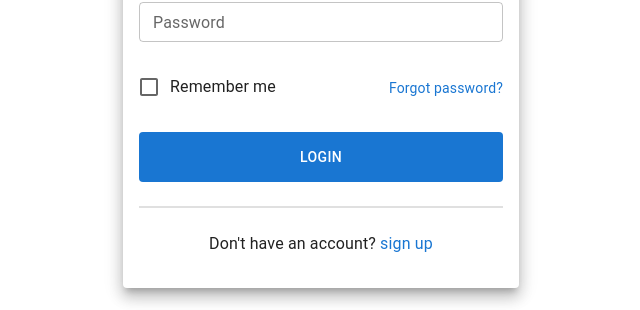
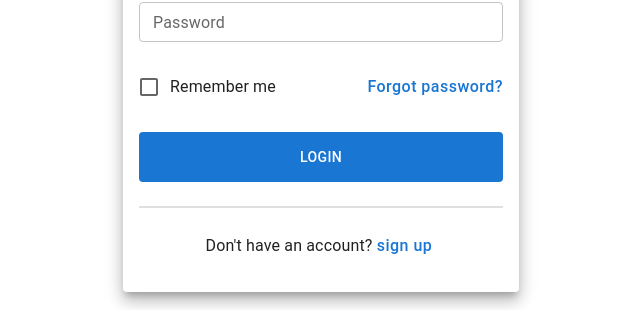
Before and after one commit to DilukshanA/travel-management-frontend, a Next.js app: page /login in a window 1280 px wide. Shown: the part 386-696 px from the top of the page, without its empty margins (319-959 px from the left). Built offline with nearby package versions, Linux system fonts and the light colour scheme; no server answers; what @mui/material-nextjs would draw is missing.

Commit message:
add formik to login

```diff
--- a/src/app/login/page.tsx
+++ b/src/app/login/page.tsx
@@ -1,9 +1,15 @@
+"use client";
 import LoginForm from '@/components/Authentication/LoginForm';
+import TextButton from '@/components/ui/TextButton';
 import { Box, Button, Container, Divider, Link, Paper, Typography } from '@mui/material'
+import NextLink from 'next/link';
+import { useRouter } from 'next/navigation';
 import React from 'react'
 import { FcGoogle } from "react-icons/fc";
 
 const page = () => {
+
+  const router = useRouter();
   return (
     <Container maxWidth="xs">
         <Paper elevation={10} sx={{ my:8, padding: 2}}>
@@ -65,17 +71,12 @@ const page = () => {
               justifyContent: 'center',
               mb:2
             }}>
-              <Typography sx={{ fontSize: '1rem' }}>
+              <Typography sx={{ fontSize: '1rem' , display:'flex' , alignItems: 'center' }}>
                 Don't have an account?
-                <Link
-                  href="/signup"
-                  underline="hover"
-                  sx={{
-                    ml: 0.5,
-                  }}
-                >
-                  sign up
-                </Link>
+                <TextButton
+                  onClick={() => router.push('/signup')}
+                  text="sign up"
+                />
               </Typography>
             </Box>
         </Paper>
--- a/src/app/signup/page.tsx
+++ b/src/app/signup/page.tsx
@@ -10,6 +10,7 @@ import toast from 'react-hot-toast';
 import { getErrorMessage } from '../../../lib/authentication/authExceptions';
 import LoadingBackdrop from '@/components/ui/LoadingBackdrop';
 import { useRouter } from 'next/navigation';
+import TextButton from '@/components/ui/TextButton';
 
 const page = () => {
 
@@ -30,8 +31,6 @@ const page = () => {
       console.log('SignUp Result:', result);
       // Display: User registered successfully! from backend
       toast.success(result.message || 'User signed up with successfully!')
-
-      console.log("New user : ", )
 
       // navigate to add role and name page
       setTimeout(() => {
@@ -122,17 +121,12 @@ const page = () => {
               justifyContent: 'center',
               mb:2
             }}>
-              <Typography sx={{ fontSize: '1rem' }}>
+              <Typography sx={{ fontSize: '1rem' , display:'flex' , alignItems: 'center' }}>
                 Already have an account?
-                <Link
-                  href="/login"
-                  underline="hover"
-                  sx={{
-                    ml: 0.5,
-                  }}
-                >
-                  sign in
-                </Link>
+                <TextButton
+                  onClick={() => router.push('/login')}
+                  text="Login"
+                />
               </Typography>
             </Box>
         </Paper>
--- a/src/components/Authentication/LoginForm.tsx
+++ b/src/components/Authentication/LoginForm.tsx
@@ -1,9 +1,34 @@
-import { Box, Button, Checkbox, FormControlLabel, Link, TextField, Typography } from '@mui/material'
+import { Box, Button, Checkbox, FormControlLabel, TextField, Typography } from '@mui/material'
 import React from 'react'
+import TextButton from '../ui/TextButton'
+import { useFormik } from 'formik'
+import { signInValidate } from '@/forms/login/validation'
+import { signInInitialValues } from '@/forms/login/initialValues'
+import { signInWithEmailAndPassword } from 'firebase/auth'
+import { auth } from '../../../lib/firebaseConfig'
 
 const LoginForm = () => {
+
+  const handleLogin = async () => {
+    console.log('Login form submitted:', formik.values.email);
+    try {
+      if (!formik.values.email || !formik.values.password) {
+        throw new Error('Email and password are required.');
+      }
+      const userCredential = await signInWithEmailAndPassword(auth, formik.values.email, formik.values.password );
+      console.log('User logged in successfully:', userCredential.user);
+    } catch (error) {
+      console.log('Login error:', error);
+    }
+  }
+
+  const formik = useFormik({
+    initialValues: signInInitialValues,
+    onSubmit: handleLogin,
+    validate: signInValidate
+  })
   return (
-    <Box component="form" sx={{
+    <Box component="form" onSubmit={formik.handleSubmit} sx={{
       mt: 4,
       }}>
 
@@ -15,15 +40,24 @@ const LoginForm = () => {
 
         <Box>
           <TextField id='email' label="Email" variant='outlined'
-              size='small'
-              sx={{
-                width: '100%'
-              }}
+              size='small' sx={{ width: '100%'}}
+              name='email'
+              onChange={formik.handleChange}
+              onBlur={formik.handleBlur}
+              value={formik.values.email}
+              error={formik.touched.email && Boolean(formik.errors.email)}
+              helperText={formik.touched.email && formik.errors.email}
           />
         </Box>
         <Box>
           <TextField id='password' label="Password" variant='outlined'
               size='small' fullWidth type='password'
+              name='password'
+              onChange={formik.handleChange}
+              onBlur={formik.handleBlur}
+              value={formik.values.password}
+              error={formik.touched.password && Boolean(formik.errors.password)}
+              helperText={formik.touched.password && formik.errors.password}
           />
         </Box>
 
@@ -37,12 +71,12 @@ const LoginForm = () => {
                   Remember me
                   </Typography>
               }
+              name='rememberMe'
+              onChange={formik.handleChange}
+              value={formik.values.rememberMe}
             />
             <Box>
-                <Link href="/forgot-password" variant="body2" underline="hover">
-                    Forgot password?
-                </Link>
-
+                <TextButton text="Forgot password?" />
             </Box>
         </Box>
       </Box>
--- /dev/null
+++ b/src/components/ui/TextButton.tsx
@@ -0,0 +1,39 @@
+import { Button } from '@mui/material'
+import React from 'react'
+
+type TextButtonProps = {
+    onClick?: () => void;
+    text?: string;
+
+}
+
+const TextButton = (
+    { onClick, text } : TextButtonProps
+) => {
+  return (
+    <Button
+        onClick={onClick}
+        variant='text'
+        size='small'
+        disableElevation
+        disableRipple
+        sx={{
+        textTransform: 'none',
+        fontSize: '1rem',
+        backgroundColor: 'transparent',
+        '&:hover': {
+            backgroundColor: 'transparent',
+            textDecoration: 'underline',
+            textDecorationThickness: '1.5px',
+        },
+        boxShadow: 'none',
+        padding: 0,
+        margin: 0
+        }}
+    >
+        {text}
+    </Button>
+  )
+}
+
+export default TextButton
--- /dev/null
+++ b/src/forms/login/initialValues.ts
@@ -0,0 +1,7 @@
+import { FormValues } from "@/types/formik";
+
+export const signInInitialValues : FormValues = {
+  email: '',
+  password: '',
+  rememberMe: false
+}
--- /dev/null
+++ b/src/forms/login/validation.ts
@@ -0,0 +1,29 @@
+import { FormErrors, FormValues } from "../../types/formik";
+
+
+
+export const signInValidate = (values : FormValues) => {
+  const errors : FormErrors = {};
+
+//   if (!values.firstName) {
+//     errors.firstName = 'First Name is required';
+//   }
+
+  if (!values.email) {
+    errors.email = 'Email is required';
+  } else if (!/\S+@\S+\.\S+/.test(values.email)) {
+    errors.email = 'Email address is invalid';
+  }
+
+  if (!values.password) {
+    errors.password = 'Password is required';
+  } else if (values.password.length < 6) {
+    errors.password = 'Password must be at least 6 characters';
+  }
+
+//   if (!values.agreedToTerms) {
+//     errors.agreedToTerms = 'You must agree to the terms and conditions';
+//   }
+
+  return errors;
+}
--- /dev/null
+++ b/src/types/formik.ts
@@ -0,0 +1,19 @@
+export type FormValues = {
+  firstName?: string;
+  lastName?: string;
+  email?: string;
+  password?: string;
+  confirmPassword?: string;
+  agreedToTerms?: boolean;
+  rememberMe?: boolean;
+}
+
+export type FormErrors = {
+  firstName?: string,
+  lastName?: string,
+  email?: string,
+  password?: string,
+  confirmPassword?: string,
+  agreedToTerms?: string
+  rememberMe?: string;
+}
```
Also changed, not shown: src/types/User.ts (added, +13 -0 lines). Lines whose indentation alone changed are shown as unchanged.
